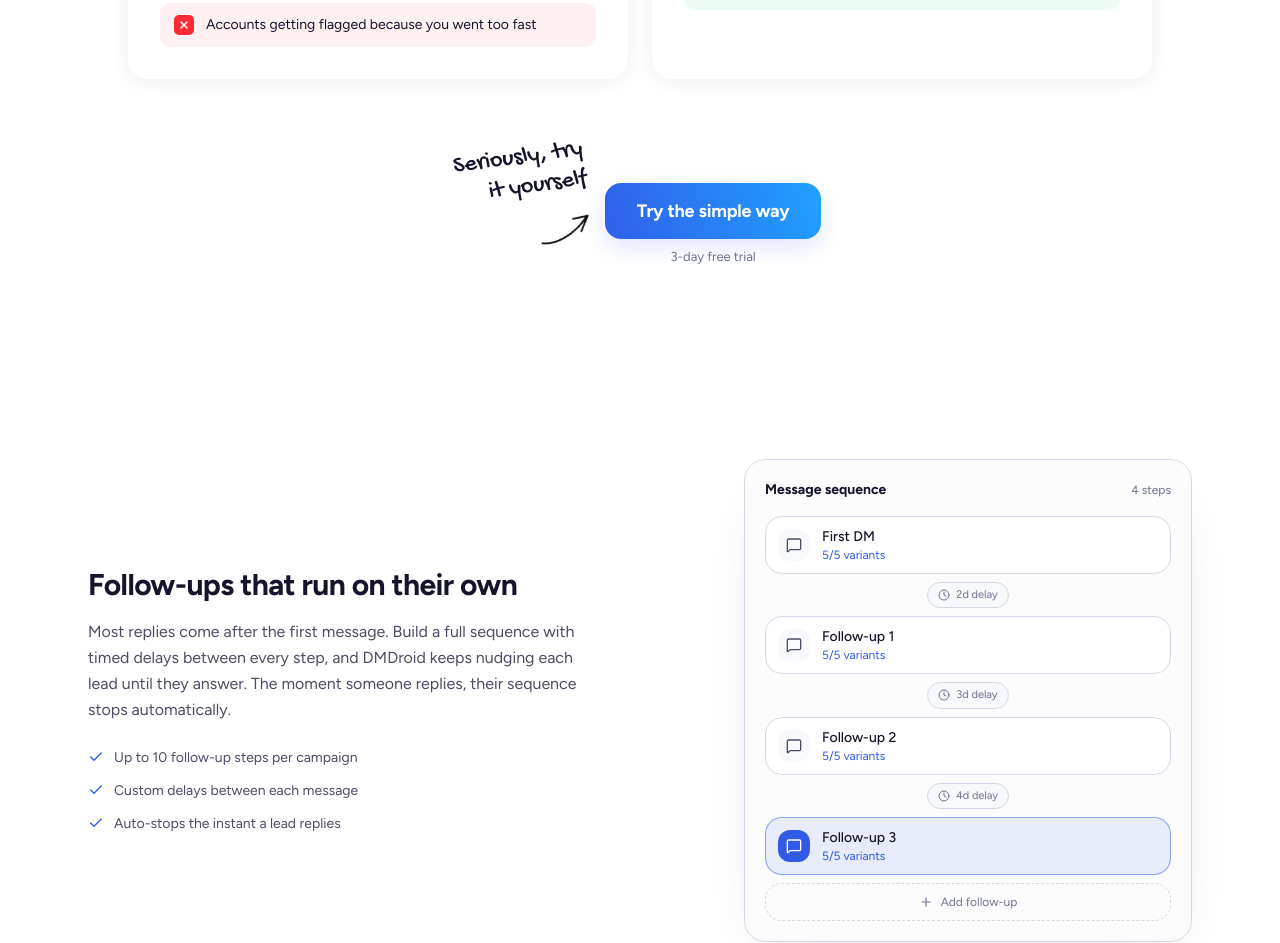
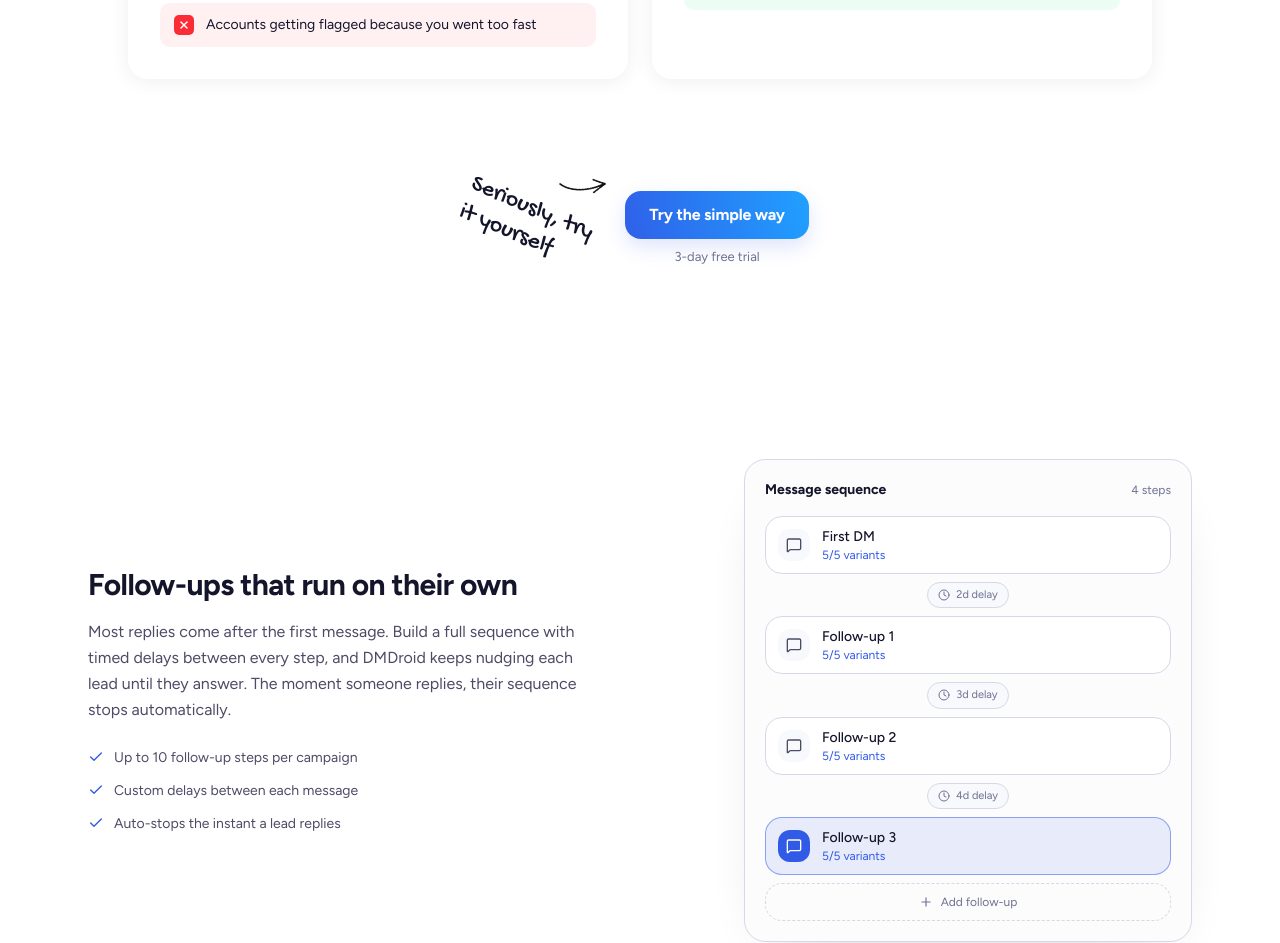
Before and after one commit to ayu-xd/landingpage, a Next.js app: page / in a window 1280 px wide. Shown: the part 5261-6204 px from the top of the page. Built offline with nearby package versions, Linux system fonts and the light colour scheme.

Commit message:
fix: match Waalaxy exactly - +23deg CW tilt, arrow above text, button size md

```diff
--- a/components/landing/contrast.tsx
+++ b/components/landing/contrast.tsx
@@ -75,32 +75,34 @@ export function Contrast() {
 
       {/* CTA — annotation to the LEFT in flow, button to the RIGHT, aligned at bottom */}
       <div className="mt-16 flex flex-col items-center">
-        <div className="flex items-end gap-4">
-          {/* Handwritten callout at the lower-left — only show on sm+ */}
+        <div className="flex items-end gap-6">
+          {/* Handwritten callout — Waalaxy style: whole group tilts +23deg CW, arrow above text */}
           <div
             aria-hidden
-            className="pointer-events-none mb-1 hidden flex-col items-end gap-1 sm:flex"
-            style={{ transform: 'rotate(-8deg)' }}
+            className="pointer-events-none mb-3 hidden flex-col items-start gap-1 sm:flex"
+            style={{ transform: 'rotate(23deg)' }}
           >
+            {/* Arrow on top, right-aligned, pointing ↗ toward button */}
+            <img
+              src="/waalaxy-arrow.png"
+              alt=""
+              className="h-12 w-14 self-end object-contain"
+              style={{ transform: 'rotate(133deg)' }}
+            />
+            {/* Text below the arrow, left-aligned */}
             <p
-              className="lp-hand text-right text-xl leading-[1.1] text-ink sm:text-2xl"
+              className="lp-hand text-left text-xl leading-[1.1] text-ink sm:text-2xl"
               style={{ whiteSpace: 'nowrap' }}
             >
               Seriously, try
               <br />
               it yourself
             </p>
-            <img
-              src="/waalaxy-arrow.png"
-              alt=""
-              className="h-12 w-12 self-end object-contain sm:h-14 sm:w-14"
-              style={{ transform: 'rotate(133deg)' }}
-            />
           </div>
 
           {/* Button + trial text */}
           <div className="flex flex-col items-center gap-2">
-            <GradientButton href={AUTH_URL} size="lg">
+            <GradientButton href={AUTH_URL} size="md">
               {CONTRAST.cta}
             </GradientButton>
             <p className="text-[13px] text-whisper">3-day free trial</p>
```
